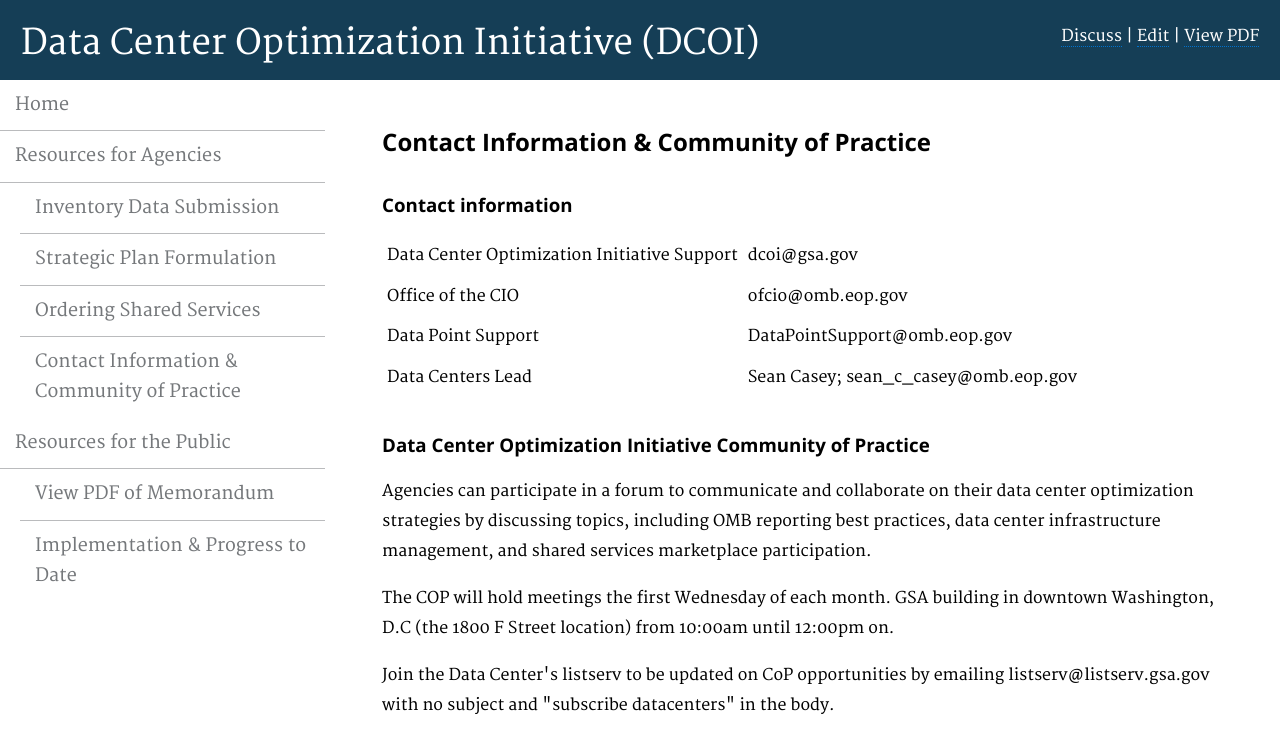
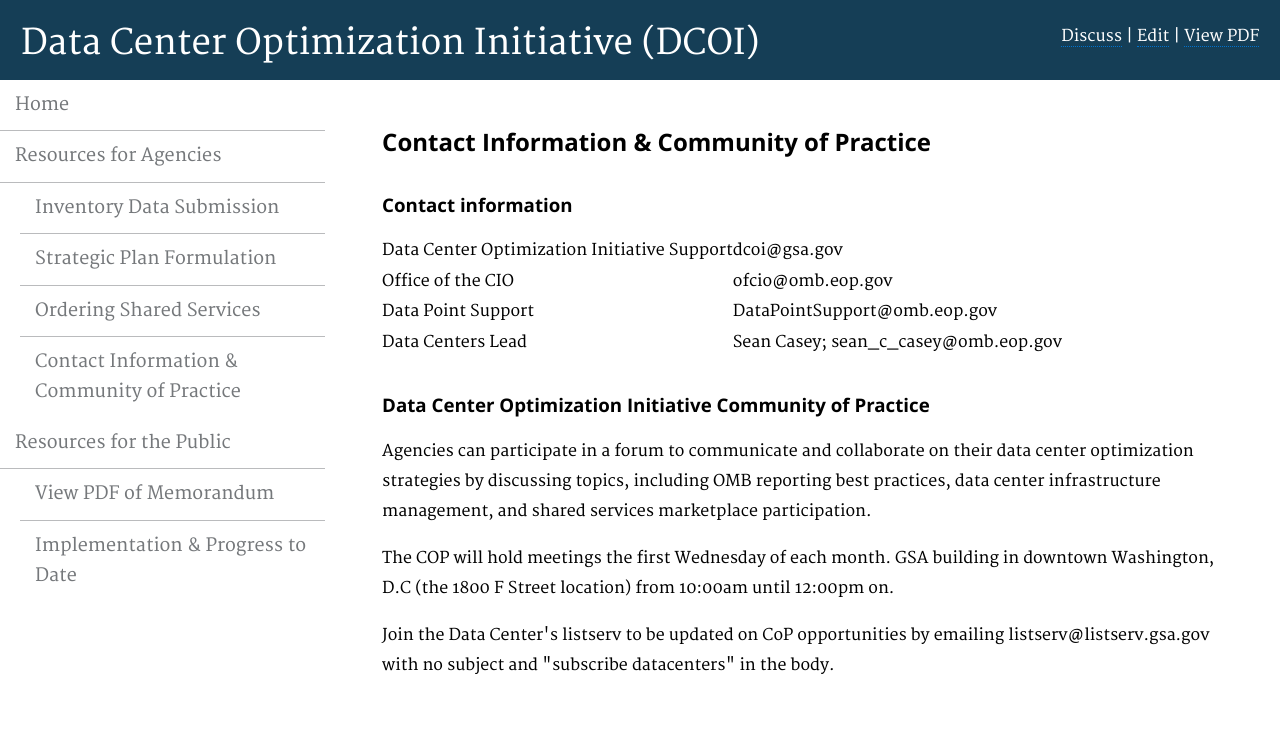
Before and after one commit to ydave-reisys/datacenters, a Jekyll site: the page built from pages/contactinfo-and-practice.html, in a window 1280 px wide. Shown: the top 753 px of the page. Built offline with Jekyll 4.4.1, drawn with Linux system fonts in a browser that asks for light colours; nearby versions of some CDN libraries; Markdown is read by kramdown in place of the engine named in the settings.

```diff
--- a/assets/css/styles.scss
+++ b/assets/css/styles.scss
@@ -374,4 +374,5 @@
 #contact-info tr,
 #contact-info td {
   border: 0;
+  padding: 0px !important;
 }
```
